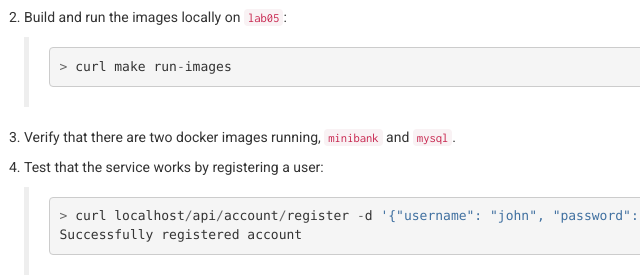
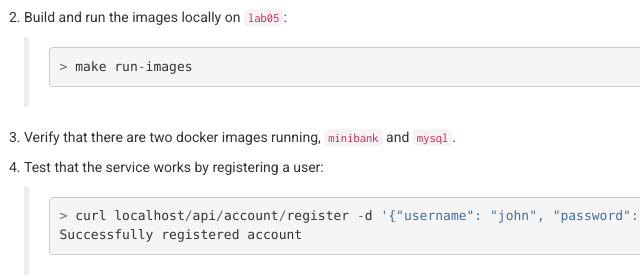
Before and after one commit to jcabmora/cs385fa18, a plain HTML site: page labs/lab05/lab05.html in a window 1280 px wide. Shown: the part 458-735 px from the top of the page, 86-726 px from the left. Drawn offline with nearby package versions, Linux system fonts and the light colour scheme; some packages are replaced by stand-ins of ours; a web font is replaced by a local one.

Commit message:
Fix typo

```diff
--- a/labs/lab05/lab05.html
+++ b/labs/lab05/lab05.html
@@ -156,7 +156,7 @@ Make sure that you test the kubernetes cluster by deploying a test pod. (Any ima
 </li>
 <li><p class="first">Build and run the images locally on <code class="docutils literal"><span class="pre">lab05</span></code>:</p>
 <blockquote>
-<div><div class="highlight-default"><div class="highlight"><pre><span></span><span class="o">&gt;</span> <span class="n">curl</span> <span class="n">make</span> <span class="n">run</span><span class="o">-</span><span class="n">images</span>
+<div><div class="highlight-default"><div class="highlight"><pre><span></span><span class="o">&gt;</span> <span class="n">make</span> <span class="n">run</span><span class="o">-</span><span class="n">images</span>
 </pre></div>
 </div>
 </div></blockquote>
```
Also changed, not shown: _sources/labs/lab05/lab05.rst.txt.
